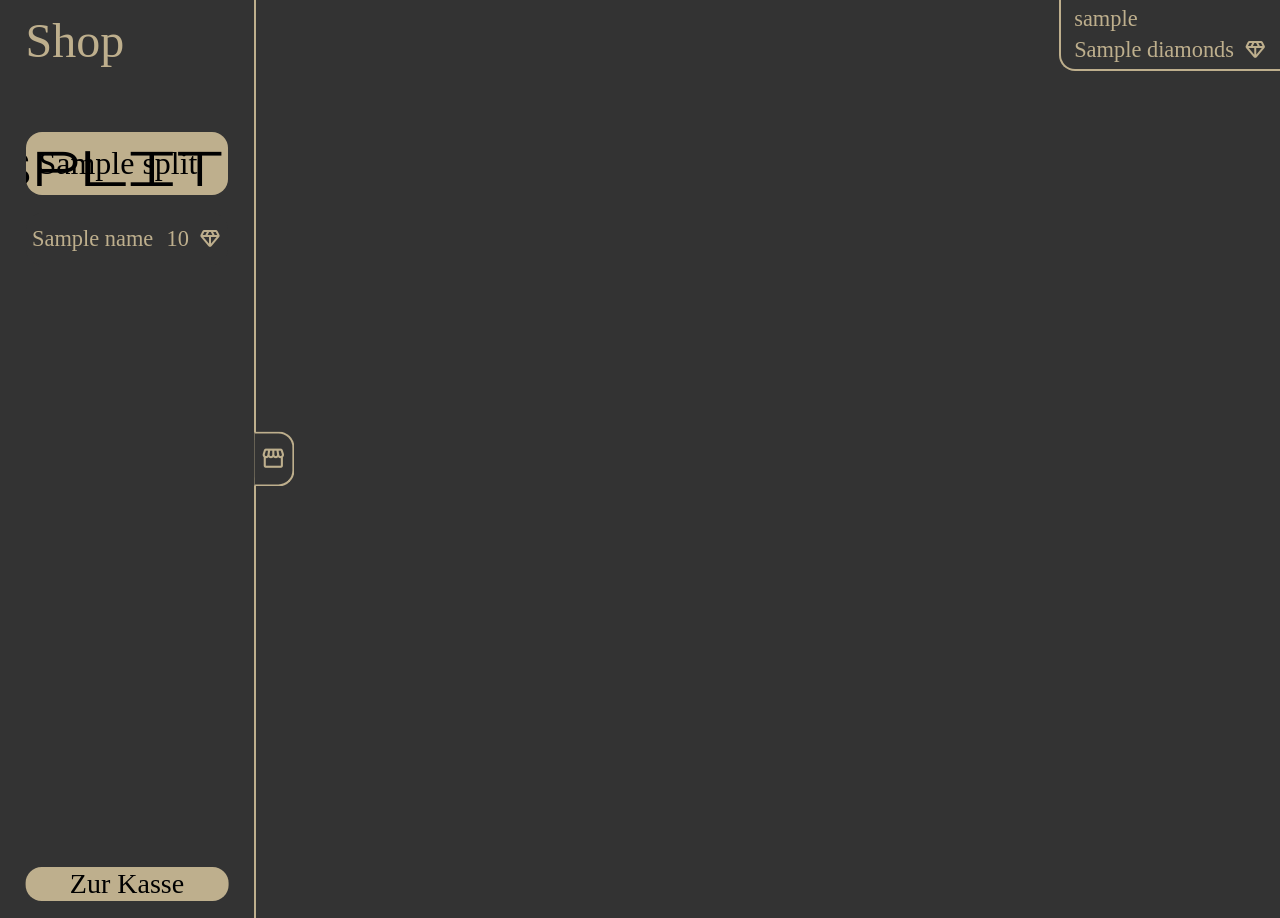
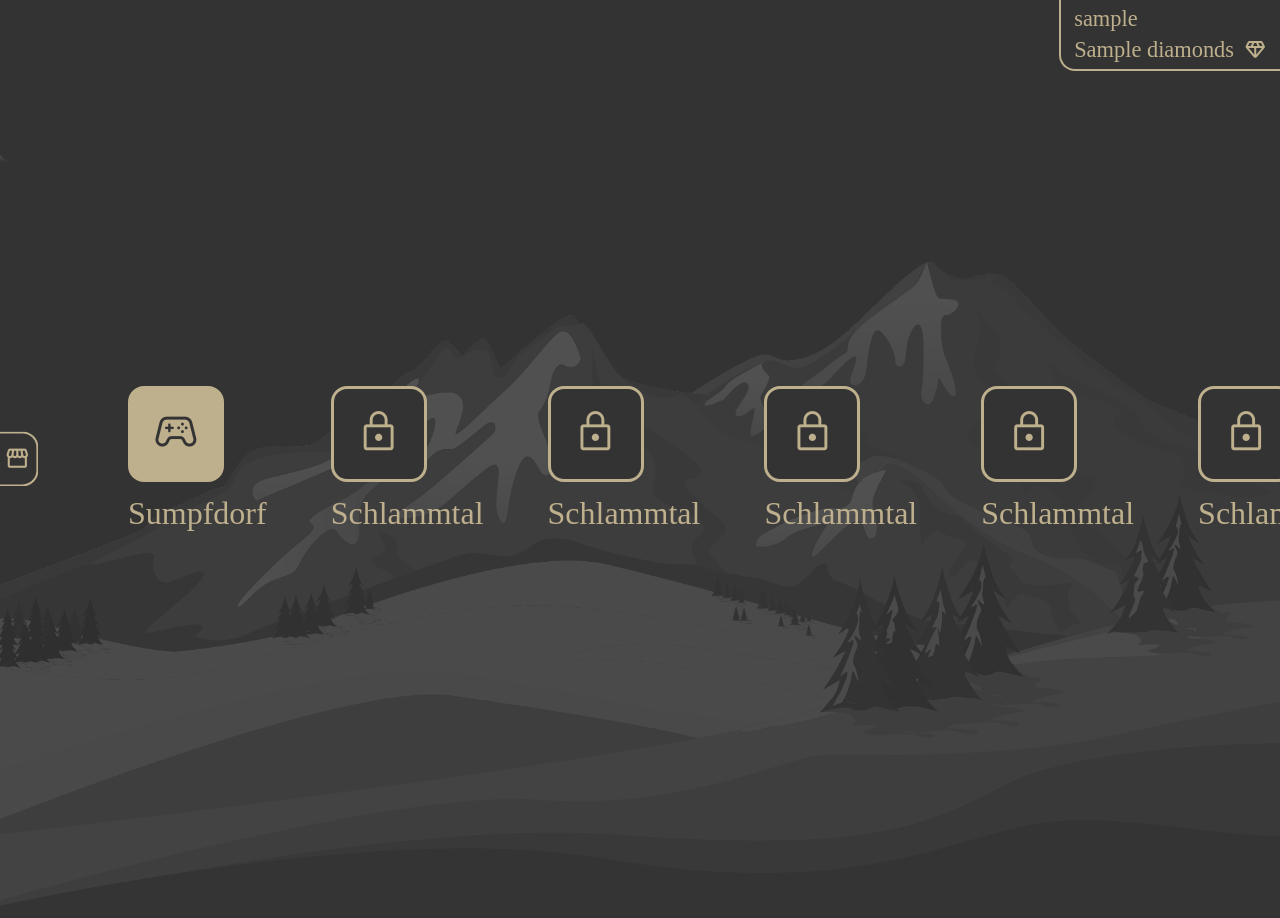
Before and after one commit to czett/oger-clash, a Flask app: template templates/index.html in a window 1280 px wide. Run offline with Flask 3, Linux system fonts and the light colour scheme; the template is opened without the code that fills it: most values are stand-ins (such as "Sample title", 1, 10 or a date in 2020); parts of the project's set-up code (start-up, migrations or seed data) failed here and were passed over; some libraries are stand-ins or nearby versions; some web fonts are replaced.

Commit message:
map scroll

```diff
--- a/app.py
+++ b/app.py
@@ -38,6 +38,11 @@
         session["logged_in"] = True
         session["nick"] = nick
         session["cart"] = []
+        uid = funcs.get_user_id_by_nick(session["nick"])
+        session["uid"] = uid
+
+        products = funcs.get_products()
+        session["products"] = products
         return redirect("/play")
     else:
         return render_template("logreg.html", action="r", msg=out[1])
@@ -56,8 +61,12 @@
 
         # remove
         uid = funcs.get_user_id_by_nick(session["nick"])
+        session["uid"] = uid
         #funcs.clear_inventory(uid)
         funcs.add_diamonds_to_user(uid, 1000)
+
+        products = funcs.get_products()
+        session["products"] = products
 
         return redirect("/play")
     else:
@@ -72,13 +81,12 @@
     if not check_login_status():
         return redirect("/register")
 
-    products = funcs.get_products()
+    #products = funcs.get_products()
 
     nick = session["nick"]
-    uid = funcs.get_user_id_by_nick(session["nick"])
-    session["products"] = products
+    #session["products"] = products
 
-    data = {"nick": nick, "products": session["products"], "diamonds": funcs.get_diamonds_for_user(uid)}
+    data = {"nick": nick, "products": session["products"], "diamonds": funcs.get_diamonds_for_user(session["uid"])}
     return render_template("index.html", data=data)
 
 @app.route("/logout")
--- a/static/gameplay/assets/img/test.txt
+++ /dev/null
@@ -1 +0,0 @@
-hallo test
--- a/static/misc.js
+++ b/static/misc.js
@@ -28,3 +28,10 @@
         shop.style.transform = "translateX(0%)";
     }
 }
+
+document.querySelector('.map').addEventListener('wheel', function(e) {
+    if (e.deltaY !== 0) {
+        this.scrollLeft += e.deltaY;
+        e.preventDefault();
+    }
+});
--- a/static/style.css
+++ b/static/style.css
@@ -137,9 +137,8 @@
     border-right: 2px solid var(--fg);
     position: relative;
     background-color: var(--bg2);
-    transform: translateX(0%);
+    transform: translateX(-100%);
     z-index: 10;
-    /* transition-timing-function: ease-in; */
     transition: 400ms ease-in;
 }
 
@@ -282,6 +281,7 @@
     flex-direction: column;
     gap: .5vh;
     border-radius: 0 0 0 1rem;
+    background: var(--bg2);
 }
 
 .canvas .top-info div, .shop .offers .offer div, .cart .products .product div{
@@ -291,3 +291,76 @@
     align-items: center;
     font-size: 1.4rem;
 }
+
+/* map */
+
+.map{
+    width: 100%;
+    height: 100%;
+    box-sizing: border-box;
+    z-index: 2;
+    display: flex;
+    justify-content: start;
+    align-items: center;
+    gap: 5vw;
+    padding: 0 10vw;
+    z-index: 10;
+    inset: 50% auto auto 50%;
+    transform: translate(-50%, -50%);
+    position: fixed;
+    overflow-x: auto;
+    /* scroll-behavior: smooth; */
+}
+
+.map .area .button{
+    aspect-ratio: 1;
+    width: 7.5vw;
+    margin-bottom: 1vw;
+    background: var(--fg);
+    border-radius: 1rem;
+    display: flex;
+    justify-content: center;
+    align-items: center;
+    cursor: pointer;
+    box-sizing: border-box;
+}
+
+.map .area .area-name{
+    text-align: center;
+    font-size: 2rem;
+}
+
+.map .area.locked .button{
+    border: 0.25vw solid var(--fg);
+    background: var(--bg2);
+    cursor: not-allowed;
+}
+
+.map .area:not(.locked) .button:hover{
+    scale: 1.1;
+}
+
+.map .area-icon{
+    width: 3.5vw;
+    aspect-ratio: 1;
+}
+
+.map .area .area-icon span{
+    font-size: 3.5vw;
+    color: var(--bg2);
+}
+
+.map .locked .area-icon span{
+    font-size: 3.5vw;
+    color: var(--fg);
+}
+
+.map-bg{
+    width: 100vw;
+    z-index: 0;
+    position: fixed;
+    inset: 50% auto auto 50%;
+    transform: translate(-50%, -50%);
+    overflow: hidden;
+    opacity: 0.15;
+}
--- a/templates/index.html
+++ b/templates/index.html
@@ -20,7 +20,7 @@
 <!-- content -->
 
 <div class="frame">
-    <div class="shop" data-visible="true">
+    <div class="shop" data-visible="false">
         <div class="opener">
             <span class="material-symbols-rounded" onmousedown="toggleShop()">storefront</span>
         </div>
@@ -60,6 +60,29 @@
             <div class="nick">{{data["nick"]}}</div>
             <div class="diamonds"><span class="diacount">{{data["diamonds"]}}</span> <span class="material-symbols-rounded">diamond</span></div>
         </div>
+
+        <img src="{{url_for('static', filename='gameplay/assets/img/map_bw.png')}}" class="map-bg">
+
+        <div class="map">
+            <div class="area">
+                <div class="button">
+                    <div class="area-icon">
+                        <span class="material-symbols-rounded">stadia_controller</span>
+                    </div>
+                </div>
+                <div class="area-name">Sumpfdorf</div>
+            </div>
+            {% for i in range(12)%}
+            <div class="area locked">
+                <div class="button">
+                    <div class="area-icon">
+                        <span class="material-symbols-rounded">lock</span>
+                    </div>
+                </div>
+                <div class="area-name">Schlammtal</div>
+            </div>
+            {% endfor %}
+        </div>
     </div>
 </div>
 {% endblock %}
```
Also changed, not shown: static/gameplay/assets/img/map_base.png (added), static/gameplay/assets/img/map_bw.png (added).
